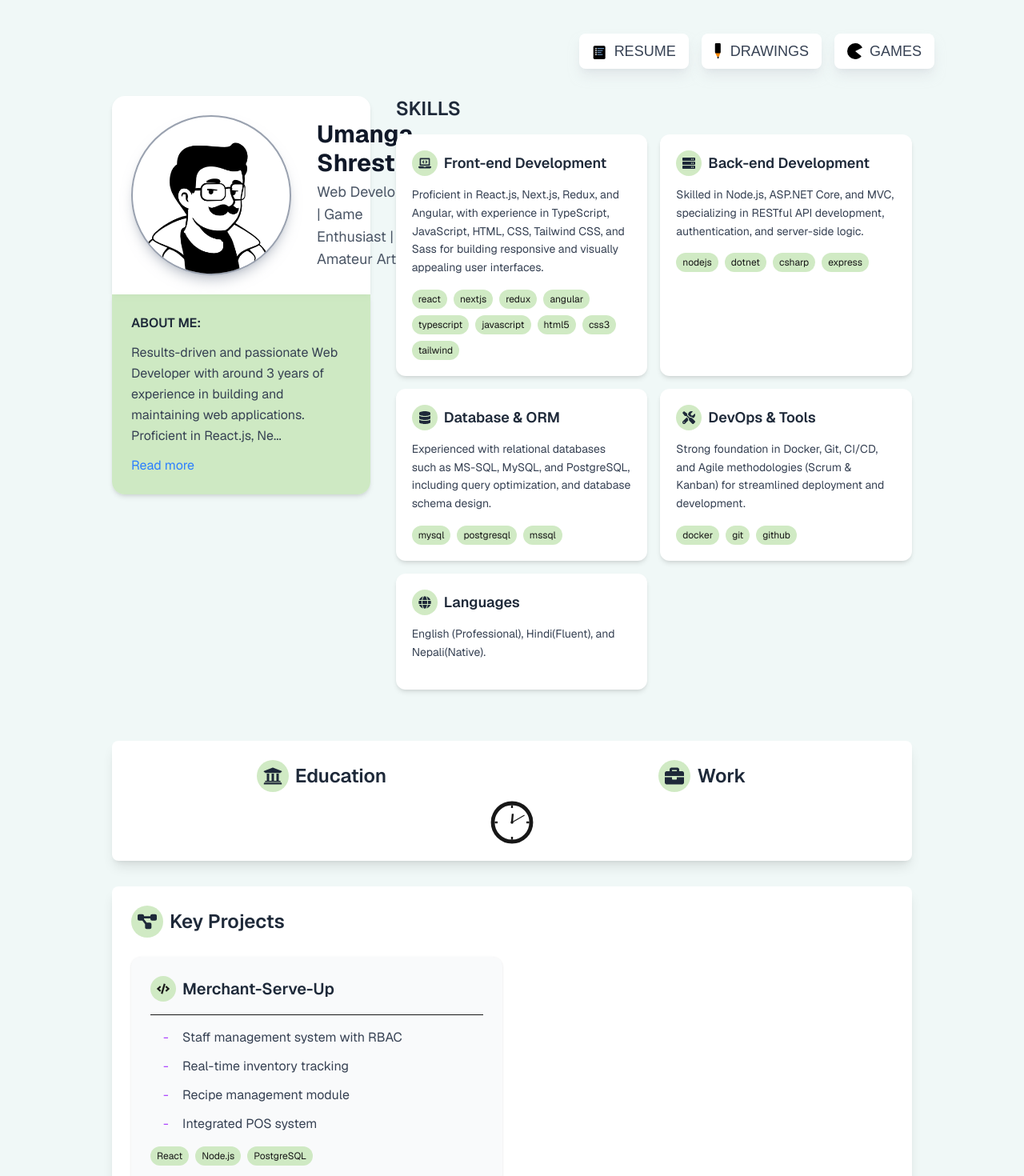
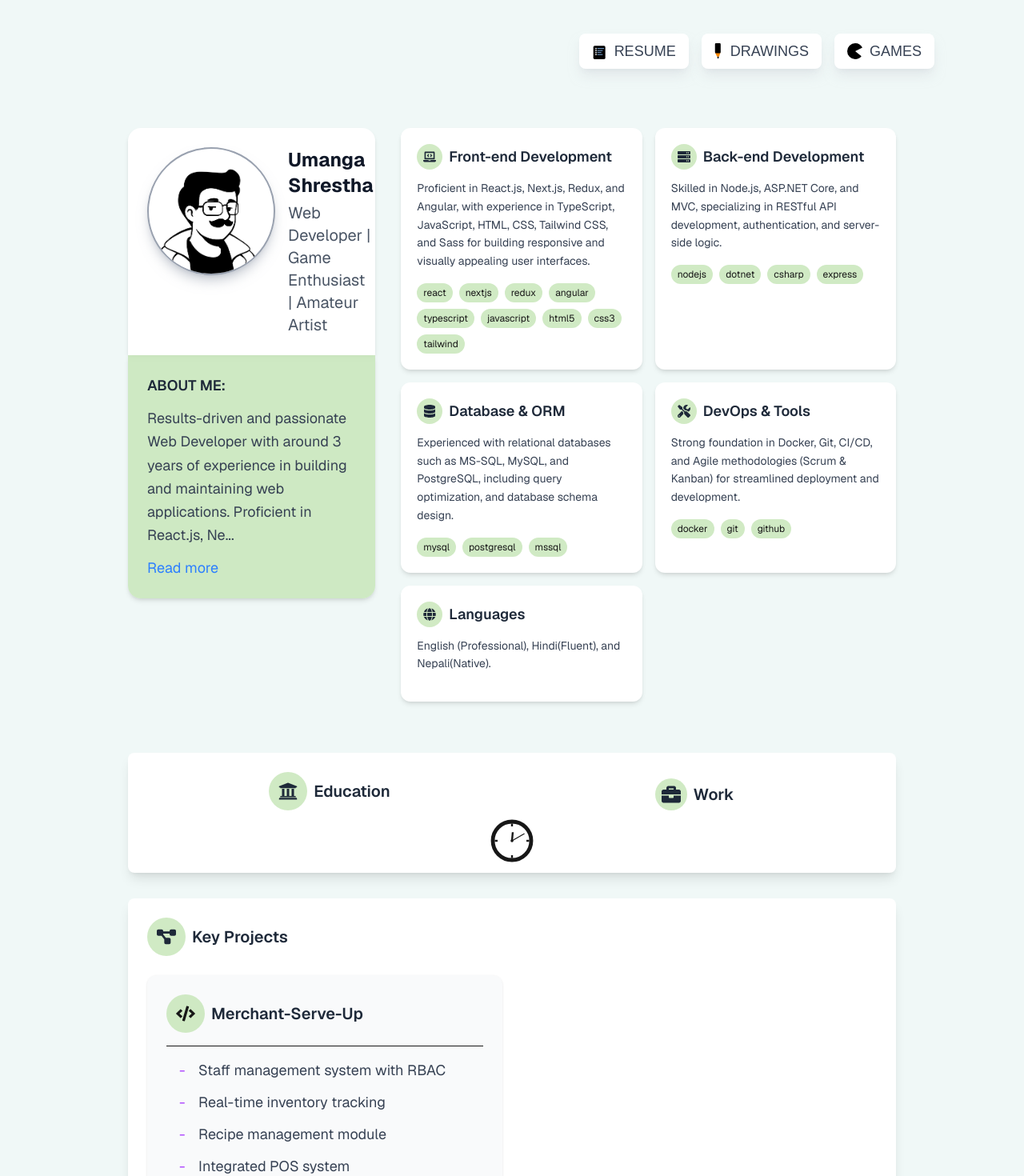
Before and after one commit to umangSth/umangsth.github.io, a Next.js app: page / in a window 1280 px wide. Shown: the top 1470 px of the page at 80% size. Built offline with nearby package versions, Linux system fonts and the light colour scheme.

Commit message:
add media according text and styling

```diff
--- a/src/app/resume/component/about.tsx
+++ b/src/app/resume/component/about.tsx
@@ -10,7 +10,7 @@ export const About = () => {
     const [isExpanding, setIsExpanding] = useState(false);
     const[isCollapsing, setIsCollapsing] = useState(false);
     const [displayedText, setDisplayedText] = useState(FullText.slice(0, characterLimit) + '...');
-    const [textHeight, setTextHeight] = useState('auto');
+    const [textHeight, setTextHeight] = useState('');
 
 
 
@@ -29,7 +29,7 @@ export const About = () => {
         if (typeof window !== 'undefined' && textRef.current) {
             setTextHeight(`${textRef.current.scrollHeight}px`);
         }
-    }, [displayedText]);
+    }, [displayedText, textHeight]);
 
     // Handle expanding animation
     useEffect(()=> {
@@ -109,25 +109,25 @@ export const About = () => {
 
 
     return (
-        <div className='flex flex-row gap-8 mb-8'>
-            <section id='about' className="flex flex-col w-1/3 transition-all duration-1000 ease-in-out ">
-                <div className="flex flex-row gap-8 p-6 bg-[var(--primary)] rounded-t-2xl shadow-md hover:shadow-neutral-900">
+        <div className='flex flex-col lg:flex-row  gap-8 mb-8'>
+            <section id='about' className="flex flex-col w-full lg:w-2/5 xl:w-1/3 transition-all duration-1000 ease-in-out ">
+                <div className="flex flex-row gap-8 lg:gap-4 p-6 bg-[var(--primary)] rounded-t-2xl shadow-md hover:shadow-neutral-900">
                     <Image
                         src={imageLoader("/images/avatar-logo/me.png")}
                         alt="Umanga Shrestha"
-                        width={200}
-                        height={200}
-                        className="border-2 border-gray-400 rounded-full shadow-lg shadow-gray-400/50 hover:shadow-xl"
+                        width={80}
+                        height={40}
+                        className="border-2 border-gray-400 rounded-full shadow-lg shadow-gray-400/50 hover:shadow-xl sm:w-32 sm:h-32 lg:w-40 lg:h-40"
                     />
                     <div className="flex flex-col justify-center">
-                        <h1 className="text-3xl font-bold text-gray-900 mb-1">Umanga Shrestha</h1>
-                        <p className="text-lg text-gray-600">Web Developer | Game Enthusiast | Amateur Artist</p>
+                        <h1 className="text-lg sm:text-lg lg:text-xl xl:text-2xl font-bold text-gray-900 mb-1">Umanga Shrestha</h1>
+                        <p className=" text-sm lg:text-sm xl:text-xl text-gray-600">Web Developer | Game Enthusiast | Amateur Artist</p>
                     </div>
                 </div>
                 <div
                     className="flex flex-col gap-1 items-left p-6  bg-[var(--secondary)] rounded-b-2xl shadow-md hover:shadow-neutral-900">
-                    <h2 className="text-1xl font-semibold mb-2 text-gray-800">ABOUT ME:</h2>
-                    <div className="overflow-hidden transition-all duration-500 ease-in-out" style={{ height: textHeight }}>
+                    <h2 className="text-sm lg:text-sm xl:text-lg font-semibold mb-2 text-gray-800">ABOUT ME:</h2>
+                    <div className="text-sm lg:text-sm xl:text-lg overflow-hidden transition-all duration-500 ease-in-out" style={{ height: textHeight }}>
                         <p ref={textRef} className="text-gray-700 leading-relaxed">
                             {displayedText}
                         </p>
@@ -135,7 +135,7 @@ export const About = () => {
 
                     {FullText.length > characterLimit && (
                         <button
-                            className="text-blue-500 mt-2 self-start cursor-pointer"
+                            className="text-blue-500 mt-2 text-sm lg:text-sm xl:text-lg  self-start cursor-pointer"
                             onClick={handleToggleText}
                             disabled={isExpanding || isCollapsing}
                         >
@@ -144,14 +144,14 @@ export const About = () => {
                     )}
                 </div>
             </section>
-            <section id='skill' className="mb-8 w-2/3">
-                <h2 className="text-2xl font-semibold mb-4 text-gray-800">SKILLS</h2>
-                <div className="grid grid-cols-2 gap-4">
+            <section id='skill' className="mb-8 lg:w-3/5 xl:w-2/3">
+                {/* <h2 className="text-lg sm:text-lg lg:text-xl xl:text-2xl font-semibold mb-4 text-gray-800">Skills</h2> */}
+                <div className="grid grid-cols-1 lg:grid-cols-2 gap-4">
                     {Object.keys(skillsData).map((category) => {
                         const Icon = skillsData[category].icon;
                         return (
                             <div key={category} className="bg-white p-5 rounded-xl shadow-md hover:shadow-lg transition-all duration-300">
-                                <h3 className="text-lg font-semibold mb-3 text-gray-800 flex items-center">
+                                <h3 className="text-sm lg:text-sm xl:text-lg font-semibold mb-3 text-gray-800 flex items-center">
                                     <span className="w-8 h-8  bg-[var(--secondary)] text-black-400  rounded-full flex items-center justify-center mr-2">
                                         <span className="text-xs">
                                             <Icon className="w-4 h-4" />
@@ -161,7 +161,7 @@ export const About = () => {
                                 </h3>
                                 <p className="text-gray-700 text-sm leading-relaxed">{skillsData[category].description}</p>
 
-                                <div className="flex flex-wrap gap-2 mt-4">
+                                <div className="text-sm lg:text-sm xl:text-lg flex flex-wrap gap-2 mt-4">
                                     {skillsData[category].platform?.map((item: string) => (
                                         !item ? null :
                                             <span key={item} className="px-2 py-1 bg-[var(--secondary)] text-xs text-black-500 rounded-full hover:scale-130 cursor-pointer">{item}</span>
--- a/src/app/resume/component/parts/clock.tsx
+++ b/src/app/resume/component/parts/clock.tsx
@@ -5,9 +5,7 @@ interface ClockProps {
 
 export const Clock = (props: ClockProps) => {
     return (
-<div id='clock'
-        className="aboslute top-9/12 z-12"
-        >
+        <div id='clock'>
             <svg viewBox="0 0 50 50" className="h-15 w-15">
                 <circle cx="25" cy="25" r="20" className="stroke-current stroke-4 fill-none" />
 
@@ -27,4 +25,5 @@ export const Clock = (props: ClockProps) => {
                 <circle cx="25" cy="25" r="1.5" className="fill-current" />
             </svg>
         </div>
-    )}
+    )
+}
--- a/src/app/resume/component/projects.tsx
+++ b/src/app/resume/component/projects.tsx
@@ -4,21 +4,21 @@ import { FaDiagramProject } from "react-icons/fa6";
 export  const Projects = () => {
     return (
         <section className="mb-8 p-6 rounded-lg bg-white shadow-lg">
-            <h2 className="text-2xl font-semibold mb-6 text-gray-800 flex items-center">
-                  <span className="w-10 h-10  bg-[var(--secondary)] text-black-500 rounded-full flex items-center justify-center mr-2">
-                        <FaDiagramProject className="w-6 h-6" />
+            <h2 className="xl:text-xl lg:text-lg sm:text-sm text-sm font-semibold mb-6 text-gray-800 flex items-center">
+                  <span className="w-8 h-8   lg:w-10 lg:h-10 xl:w-12 xl:h-12  bg-[var(--secondary)] text-black-500 rounded-full flex items-center justify-center mr-2">
+                        <FaDiagramProject className="w-5 h-5 xl:w-6 xl:h-6" />
                     </span>
                 Key Projects
             </h2>
             <div className="grid gap-6 md:grid-cols-2">
                 <div className="p-6 bg-gray-50 rounded-xl shadow-sm hover:shadow-md transition-shadow">
                     <div className="flex items-center gap-2 mb-4">
-                        <div className="w-8 h-8  bg-[var(--secondary)] rounded-full flex items-center justify-center">
-                            <FaCode className="w-4 h-4" />
+                        <div className="w-8 h-8  lg:w-10 lg:h-10 xl:w-12 xl:h-12  bg-[var(--secondary)] rounded-full flex items-center justify-center">
+                            <FaCode className="w-5 h-5 xl:w-6 xl:h-6" />
                         </div>
-                        <h3 className="text-xl font-semibold text-gray-800">Merchant-Serve-Up</h3>
+                        <h3 className="xl:text-xl lg:text-lg sm:text-sm text-sm font-semibold text-gray-800">Merchant-Serve-Up</h3>
                     </div>
-                    <ul className="space-y-3 pl-4 border-t pt-4">
+                    <ul className="space-y-3 pl-4 border-t pt-4 text-xs lg:text-sm xl:text-lg ">
                         <li className="text-gray-700 relative pl-6 before:content-['-'] before:text-purple-500 before:absolute before:left-0">
                             Staff management system with RBAC
                         </li>
@@ -32,7 +32,7 @@ export  const Projects = () => {
                             Integrated POS system
                         </li>
                     </ul>
-                    <div className="mt-4 flex flex-wrap gap-2">
+                    <div className="mt-4 flex flex-wrap gap-2 text-xs lg:text-sm xl:text-lg ">
                         <span className="px-2 py-1  bg-[var(--secondary)] text-xs text-black-500 rounded-full hover:scale-130 cursor-pointer">React</span>
                         <span className="px-2 py-1  bg-[var(--secondary)] text-xs text-black-500 rounded-full hover:scale-130 cursor-pointer">Node.js</span>
                         <span className="px-2 py-1  bg-[var(--secondary)] text-xs text-black-500 rounded-full hover:scale-130 cursor-pointer">PostgreSQL</span>
--- a/src/app/resume/component/time-line.tsx
+++ b/src/app/resume/component/time-line.tsx
@@ -172,17 +172,17 @@ export const TimeLine = () => {
         >
             <div id='timeLineHeader' className="flex flex-row w-full mb-2 text-center">
                 <div className="flex flex-col items-center w-full">
-                    <h2 className="text-2xl font-semibold text-gray-800 flex items-center">
-                        <span className="w-10 h-10 bg-[var(--secondary)] text-black-500 rounded-full flex items-center justify-center mr-2">
-                            <FaUniversity className="w-6 h-6" />
+                    <h2 className="xl:text-xl lg:text-lg sm:text-sm text-sm font-semibold text-gray-800 flex items-center">
+                        <span className="w-8 h-8  lg:w-10 lg:h-10 xl:w-12 xl:h-12 bg-[var(--secondary)] text-black-500 rounded-full flex items-center justify-center mr-2">
+                            <FaUniversity className="w-5 h-5 xl:w-6 xl:h-6" />
                         </span>
                         Education
                     </h2>
                 </div>
                 <div className="flex flex-col items-center justify-end  w-full">
-                    <h2 className="text-2xl font-semibold text-gray-800 flex items-center">
-                        <span className="w-10 h-10 bg-[var(--secondary)] text-black-500 rounded-full flex items-center justify-center mr-2">
-                            <FaBriefcase className="w-6 h-6" />
+                    <h2 className="xl:text-xl lg:text-lg sm:text-sm text-sm font-semibold text-gray-800 flex items-center">
+                        <span className="w-8 h-8 lg:w-10 lg:h-10 bg-[var(--secondary)] text-black-500 rounded-full flex items-center justify-center mr-2">
+                            <FaBriefcase className="w-5 h-5 xl:w-6 xl:h-6" />
                         </span>
                         Work
                     </h2>
@@ -203,7 +203,7 @@ export const TimeLine = () => {
 
                             return isWithinView && (
                                 <div key={index}
-                                    className="absolute left-4 w-full p-4 rounded-lg bg-green-50 shadow-md transition-all duration-700 ease-out overflow-hidden"
+                                    className="absolute  w-full xl:p-6 lg:p-4 sm:p-2 p-1 rounded-lg bg-green-50 shadow-md transition-all duration-700 ease-out overflow-hidden"
                                     style={{
                                         top: `${top}px`,
                                         height: expandedCards[`edu-${index}`] ? 'auto' : `${height}px`,
@@ -215,7 +215,7 @@ export const TimeLine = () => {
                                         color: edu.color
                                     }}>
                                     <div className="flex items-center justify-between mb-2">
-                                        <h3 className="font-semibold lg:text-lg sm:text-sm ">
+                                        <h3 className="font-semibold  xl:text-lg lg:text-sm sm:text-xs text-xs ">
                                             {edu.institution}-{edu.location}
                                         </h3>
                                         <button
@@ -225,7 +225,7 @@ export const TimeLine = () => {
                                             {expandedCards[`edu-${index}`] ? 'Show less' : 'Show more'}
                                         </button>
                                     </div>
-                                    <ul className="lg:text-md sm:text-sm text-sm list-disc list-inside pl-2 space-y-1.5 text-left">
+                                    <ul className="text-xs lg:text-sm xl:text-lg  list-disc list-inside pl-2 space-y-1.5 text-left">
                                         {edu.material.map((material, i) => (
                                             <li key={i} className="mb-1">{material}</li>
                                         ))}
@@ -353,7 +353,7 @@ export const TimeLine = () => {
 
                                         </div>
                                     )}
-                                    <div className="px-2 py-1 bg-white rounded-full shadow-sm text-sm font-medium">
+                                    <div className="h-[28px] z-10 bg-white rounded-full shadow-sm xl:text-sm text-xs  py-1 px-2 content-center justify-center font-medium">
                                         {year}
                                     </div>
                                 </div>
@@ -386,17 +386,17 @@ export const TimeLine = () => {
                                         position: 'absolute',
                                     }}>
                                     <div className="flex items-center  justify-between mb-2">
-                                        <h3 className="font-semibold lg:text-lg sm:text-sm ">
+                                        <h3 className="font-semibold xl:text-lg lg:text-sm sm:text-xs text-xs">
                                             {work.title} - {work.company}
                                         </h3>
                                         <button
                                             onClick={() => setExpandedCards({ ...expandedCards, [`work-${index}`]: !expandedCards[`work-${index}`] })}
-                                            className="text-xs  rounded  cursor-pointer p-1 mr-3"
+                                            className="text-xs rounded cursor-pointer p-1 mr-3"
                                         >
                                             {expandedCards[`work-${index}`] ? 'Show less' : 'Show more'}
                                         </button>
                                     </div>
-                                    <ul className="lg:text-md sm:text-sm text-sm list-disc list-inside pl-2 space-y-1.5 text-left">
+                                    <ul className="text-xs lg:text-sm xl:text-lg  list-disc list-inside pl-2 space-y-1.5 text-left">
                                         {work.responsibilities.map((responsibility, i) => (
                                             <li key={i} className="mb-1">
                                                 {responsibility}
--- a/src/app/resume/data/data.ts
+++ b/src/app/resume/data/data.ts
@@ -6,7 +6,6 @@ const experienceItems1 = [
     'Designed and developed role-based access control (RBAC), ensuring secure and modular system architecture.',
     'Built and maintained high-performance web applications using Node.js, TypeScript, React, and Next.js.',
     'Collaborated with cross-functional teams to design, develop, and implement scalable software solutions.',
-    'Conducted thorough code reviews, refactoring, and testing to ensure software quality.'
 ]
 const experienceItems2 = [
     'Developed and maintained enterprise CRM systems using ASP.NET Core and Angular for corporate clients.',
@@ -49,7 +48,7 @@ export const works = [
             institution: "Lambton College",
             location: "Toronto, ON, Canada",
             material: [
-                'Mastered versatile programming language python, C#, Java, and JavaScript.',
+                'Mastered versatile programming language python, C#, Java,python, and JavaScript.',
                 'Acquired advanced skills in relational and non-relational database design and practical application.',
                 'Gained knowledge and practical skills in DevOps tools, ensuring streamlined and collaborative software development processes.',
                 'Acquired expertise in cloud computing technologies, understanding their applications in software development.',
--- a/src/app/resume/page.tsx
+++ b/src/app/resume/page.tsx
@@ -7,11 +7,15 @@ import { TimeLine } from "./component/time-line";
 export default function Resume() {
     return (
         <>
-        <div id="main" className="min-h-screen pb-20 gap-16 sm:py-30 sm:px-35 font-[family-name:var(--font-geist-sans)]">
-          <About />
-          <TimeLine />
-          <Projects />
-        </div>
+          <div id="main" className="min-h-screen py-15  gap-16 font-[family-name:var(--font-geist-sans)]
+                                                    2xl:px-60 2xl:pb-70 2xl:pt-40
+                                                    xl:py-40 xl:px-40
+                                                    sm:py-15 sm:px-35
+                                                    lg:px-20 lg:py-32">
+            <About />
+            <TimeLine />
+            <Projects />
+          </div>
         <ContactSection />
         </>
     )
```
Also changed, not shown: src/app/resume/component/contacts.tsx (+4 -4 lines). Lines whose indentation alone changed are shown as unchanged.
